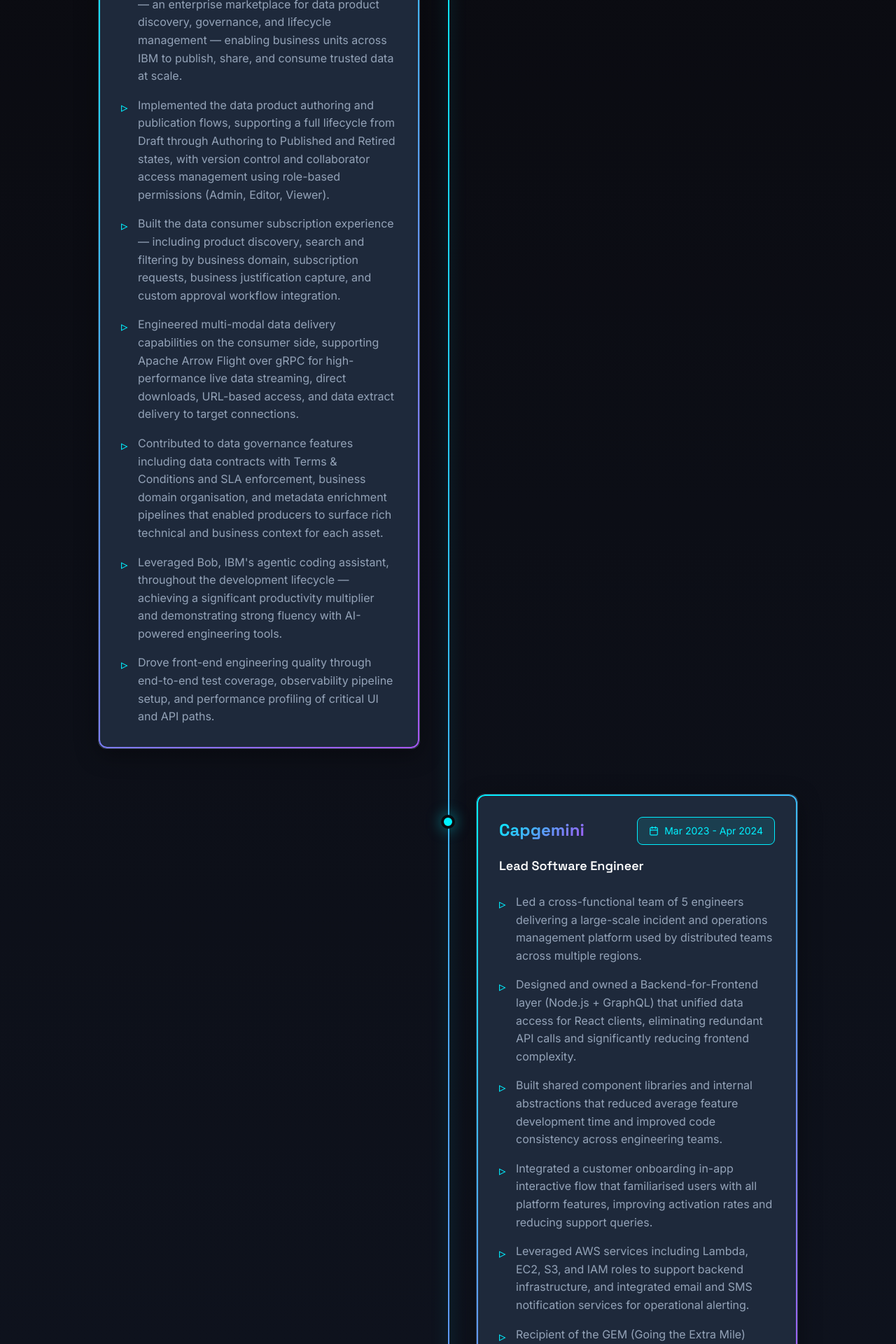
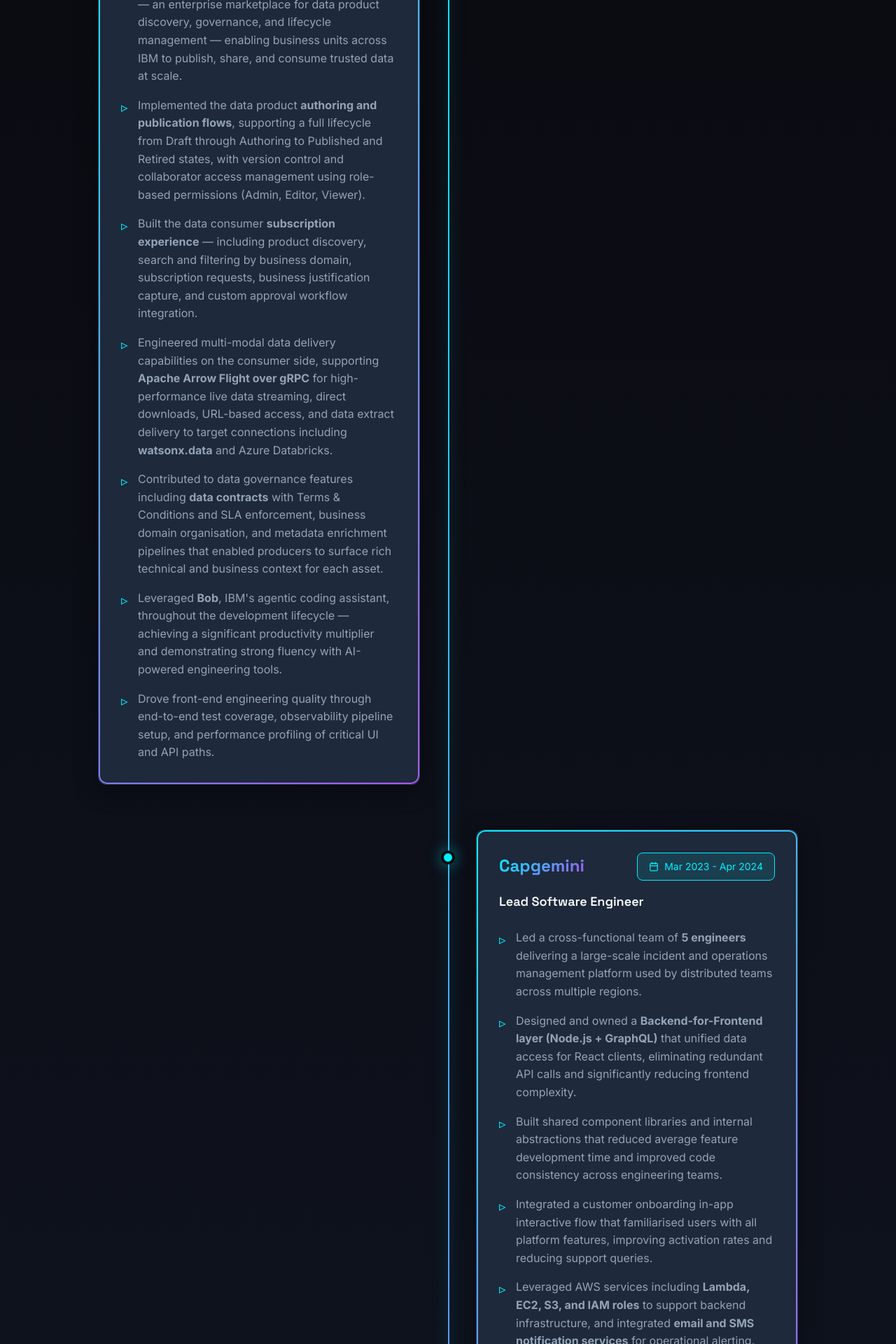
Before and after one commit to princepaulose46/My-Portfolio, a React (Vite) app: page / in a window 1280 px wide. Shown: the part 1280-3200 px from the top of the page at 70% size. Built offline with nearby package versions, Linux system fonts and the light colour scheme.

Commit message:
Imrpove resume

```diff
--- a/src/components/Experience.jsx
+++ b/src/components/Experience.jsx
@@ -60,7 +60,7 @@ const Experience = () => {
                                                 viewport={{ once: true }}
                                                 transition={{ delay: idx * 0.1 }}
                                             >
-                                                {highlight}
+                                                <span dangerouslySetInnerHTML={{ __html: highlight }} />
                                             </motion.li>
                                         ))}
                                     </ul>
--- a/src/data/resume.json
+++ b/src/data/resume.json
@@ -20,12 +20,12 @@
 			"endDate": "Present",
 			"location": "Kochi, India",
 			"highlights": [
-				"Led front-end delivery of IBM Data Product Hub — an enterprise marketplace for data product discovery, governance, and lifecycle management — enabling business units across IBM to publish, share, and consume trusted data at scale.",
-				"Implemented the data product authoring and publication flows, supporting a full lifecycle from Draft through Authoring to Published and Retired states, with version control and collaborator access management using role-based permissions (Admin, Editor, Viewer).",
-				"Built the data consumer subscription experience — including product discovery, search and filtering by business domain, subscription requests, business justification capture, and custom approval workflow integration.",
-				"Engineered multi-modal data delivery capabilities on the consumer side, supporting Apache Arrow Flight over gRPC for high-performance live data streaming, direct downloads, URL-based access, and data extract delivery to target connections.",
-				"Contributed to data governance features including data contracts with Terms & Conditions and SLA enforcement, business domain organisation, and metadata enrichment pipelines that enabled producers to surface rich technical and business context for each asset.",
-				"Leveraged Bob, IBM's agentic coding assistant, throughout the development lifecycle — achieving a significant productivity multiplier and demonstrating strong fluency with AI-powered engineering tools.",
+				"Led front-end delivery of <strong>IBM Data Product Hub</strong> — an enterprise marketplace for data product discovery, governance, and lifecycle management — enabling business units across IBM to publish, share, and consume trusted data at scale.",
+				"Implemented the data product <strong>authoring and publication flows</strong>, supporting a full lifecycle from Draft through Authoring to Published and Retired states, with version control and collaborator access management using role-based permissions (Admin, Editor, Viewer).",
+				"Built the data consumer <strong>subscription experience</strong> — including product discovery, search and filtering by business domain, subscription requests, business justification capture, and custom approval workflow integration.",
+				"Engineered multi-modal data delivery capabilities on the consumer side, supporting <strong>Apache Arrow Flight over gRPC</strong> for high-performance live data streaming, direct downloads, URL-based access, and data extract delivery to target connections including <strong>watsonx.data</strong> and Azure Databricks.",
+				"Contributed to data governance features including <strong>data contracts</strong> with Terms & Conditions and SLA enforcement, business domain organisation, and metadata enrichment pipelines that enabled producers to surface rich technical and business context for each asset.",
+				"Leveraged <strong>Bob</strong>, IBM's agentic coding assistant, throughout the development lifecycle — achieving a significant productivity multiplier and demonstrating strong fluency with AI-powered engineering tools.",
 				"Drove front-end engineering quality through end-to-end test coverage, observability pipeline setup, and performance profiling of critical UI and API paths."
 			]
 		},
@@ -36,12 +36,12 @@
 			"endDate": "Apr 2024",
 			"location": "Bengaluru, India",
 			"highlights": [
-				"Led a cross-functional team of 5 engineers delivering a large-scale incident and operations management platform used by distributed teams across multiple regions.",
-				"Designed and owned a Backend-for-Frontend layer (Node.js + GraphQL) that unified data access for React clients, eliminating redundant API calls and significantly reducing frontend complexity.",
+				"Led a cross-functional team of <strong>5 engineers</strong> delivering a large-scale incident and operations management platform used by distributed teams across multiple regions.",
+				"Designed and owned a <strong>Backend-for-Frontend layer (Node.js + GraphQL)</strong> that unified data access for React clients, eliminating redundant API calls and significantly reducing frontend complexity.",
 				"Built shared component libraries and internal abstractions that reduced average feature development time and improved code consistency across engineering teams.",
 				"Integrated a customer onboarding in-app interactive flow that familiarised users with all platform features, improving activation rates and reducing support queries.",
-				"Leveraged AWS services including Lambda, EC2, S3, and IAM roles to support backend infrastructure, and integrated email and SMS notification services for operational alerting.",
-				"Recipient of the GEM (Going the Extra Mile) Award — recognised for outstanding architectural ownership and on-time delivery excellence."
+				"Leveraged AWS services including <strong>Lambda, EC2, S3, and IAM roles</strong> to support backend infrastructure, and integrated <strong>email and SMS notification services</strong> for operational alerting.",
+				"Recipient of the <strong>GEM (Going the Extra Mile) Award</strong> — recognised for outstanding architectural ownership and on-time delivery excellence."
 			]
 		},
 		{
@@ -51,11 +51,11 @@
 			"endDate": "Feb 2023",
 			"location": "Kerala, India",
 			"highlights": [
-				"Architected a low-latency Interactive Event Management Platform using WebRTC and Socket.io, supporting 10,000+ concurrent users with real-time video, messaging, and event coordination.",
-				"Built a modular Course Creation engine with a drag-and-drop React interface, enabling rich content authoring for a global education platform operating across 30+ countries.",
-				"Designed real-time IoT Analytics Dashboards processing 5,000+ events per second using React visualisation components and WebSocket-based data streaming pipelines.",
-				"Developed a React Native mobile application from scratch for the IoT monitoring platform, delivering full feature parity with the web product on iOS and Android.",
-				"Built backend services and RESTful APIs using Python and Django, supporting data ingestion pipelines and internal admin tooling used by operations teams.",
+				"Architected a low-latency <strong>Interactive Event Management Platform</strong> using <strong>WebRTC and Socket.io</strong>, supporting <strong>10,000+ concurrent users</strong> with real-time video, messaging, and event coordination.",
+				"Built a modular <strong>Course Creation engine</strong> with a drag-and-drop React interface, enabling rich content authoring for a global education platform operating across <strong>30+ countries</strong>.",
+				"Designed real-time <strong>IoT Analytics Dashboards</strong> processing <strong>5,000+ events per second</strong> using React visualisation components and WebSocket-based data streaming pipelines.",
+				"Developed a <strong>React Native</strong> mobile application from scratch for the IoT monitoring platform, delivering full feature parity with the web product on iOS and Android.",
+				"Built backend services and RESTful APIs using <strong>Python and Django</strong>, supporting data ingestion pipelines and internal admin tooling used by operations teams.",
 				"Mentored a team of junior engineers and established full-stack best practices — covering code review standards, component architecture, and CI/CD workflows."
 			]
 		},
@@ -66,7 +66,7 @@
 			"endDate": "Jan 2019",
 			"location": "Kochi, India",
 			"highlights": [
-				"Developed a fully functional e-commerce clone application using Django and MongoDB, implementing product listings, cart management, order processing, and user authentication.",
+				"Developed a fully functional <strong>e-commerce clone</strong> application using <strong>Django and MongoDB</strong>, implementing product listings, cart management, order processing, and user authentication.",
 				"Contributed to REST API development and database schema design under senior engineer supervision."
 			]
 		}
```
